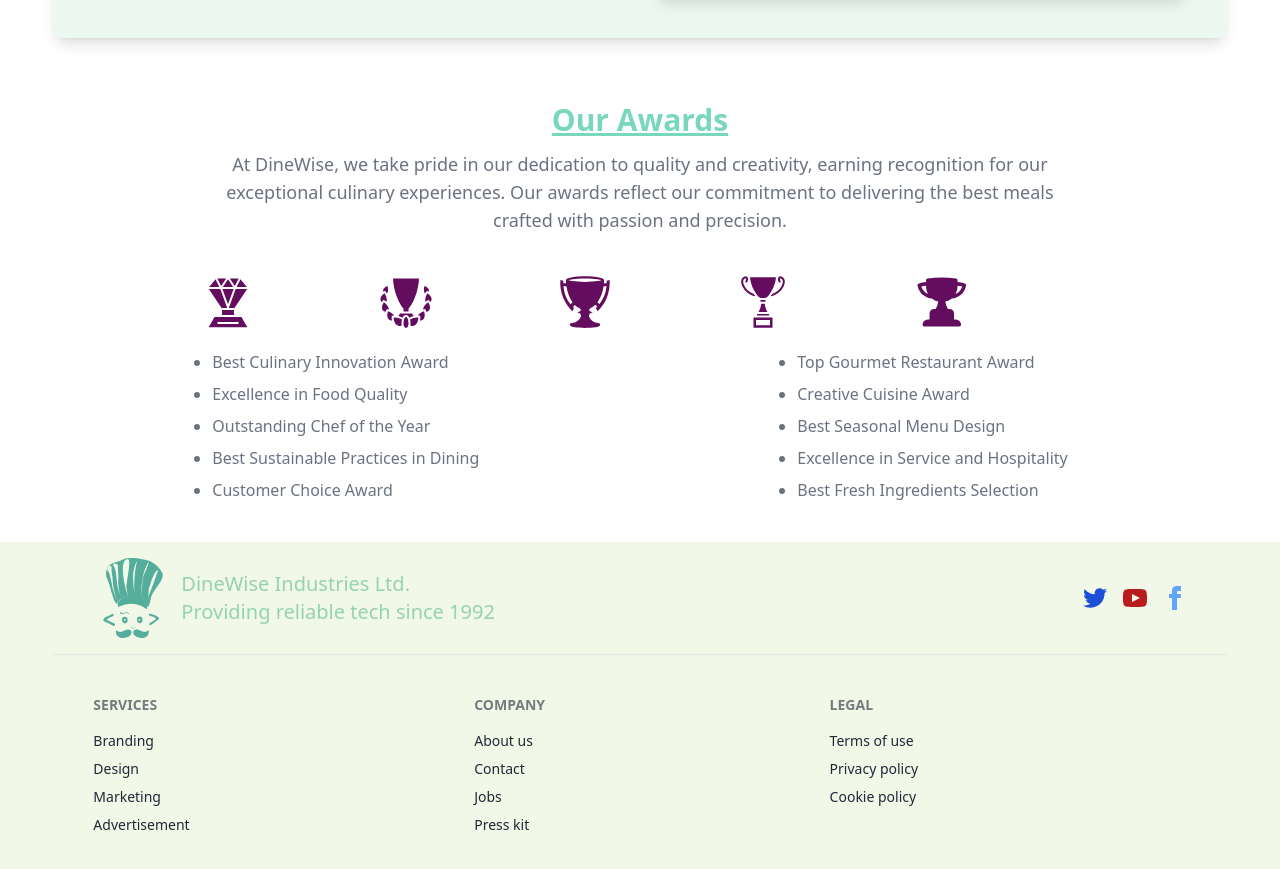
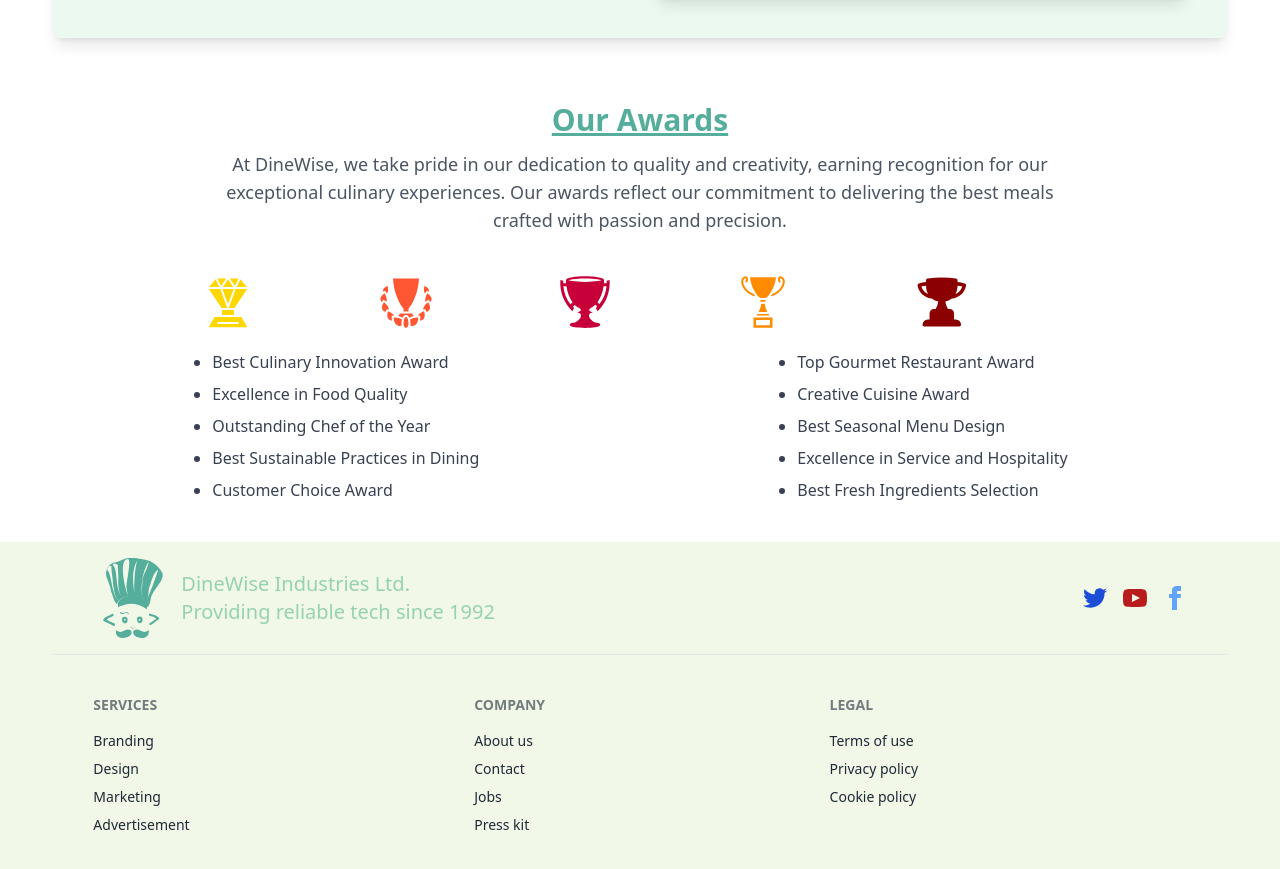
Before and after one commit to Bikram1Biswas2/DineWise_Client_, a React (Vite) app: page / in a window 1280 px wide. Shown: the part 2110-2979 px from the top of the page. Built offline with nearby package versions, Linux system fonts and the light colour scheme; no server answers.

Commit message:
some changes to the Award sections

```diff
--- a/src/Components/MainLayOut/Award.jsx
+++ b/src/Components/MainLayOut/Award.jsx
@@ -1,40 +1,71 @@
 import { GiDiamondTrophy, GiLaurelsTrophy, GiTrophy, GiTrophyCup } from "react-icons/gi";
 import { HiTrophy } from "react-icons/hi2";
-
 
 const Award = () => {
     return (
         <div className="mt-10 w-11/12 mx-auto">
+            {/* Heading Section */}
             <div className="text-center space-y-3 w-3/4 mx-auto mb-10">
-           <h2 className="text-3xl font-bold text-[#79D7BE] underline">Our Awards</h2>
-           <p className="text-lg text-gray-500">At DineWise, we take pride in our dedication to quality and creativity, earning recognition for our exceptional culinary experiences. Our awards reflect our commitment to delivering the best meals crafted with passion and precision.</p>
+                <h2 className="text-3xl font-bold text-[#55AD9B] underline ">
+                    Our Awards
+                </h2>
+                <p className="text-lg text-gray-600">
+                    At DineWise, we take pride in our dedication to quality and creativity, earning recognition for our exceptional culinary experiences. Our awards reflect our commitment to delivering the best meals crafted with passion and precision.
+                </p>
             </div>
+
+            {/* Icons and Awards */}
             <div className="mx-auto mt-5">
+                {/* Trophy Icons */}
                 <div className="grid sm:gap-3 sm:grid-cols-2 md:grid-cols-3 lg:grid-cols-5 w-9/12 mx-auto">
-            <GiDiamondTrophy className="text-[#640D5F] w-14 h-14" />
-            <GiLaurelsTrophy className="text-[#640D5F] w-14 h-14" />
-            <GiTrophy className="text-[#640D5F] w-14 h-14" />
-            <GiTrophyCup className="text-[#640D5F] w-14 h-14" />
-            <HiTrophy className="text-[#640D5F] w-14 h-14" />
+                    <GiDiamondTrophy className="text-[#FFD700] w-14 h-14" />
+                    <GiLaurelsTrophy className="text-[#FF5733] w-14 h-14" />
+                    <GiTrophy className="text-[#C70039] w-14 h-14" />
+                    <GiTrophyCup className="text-[#FF8C00] w-14 h-14" />
+                    <HiTrophy className="text-[#8B0000] w-14 h-14" />
                 </div>
-           <div className="flex flex-col md:flex-row justify-around mt-5 text-gray-500 ">
+
+                {/* Award List */}
+                <div className="flex flex-col md:flex-row justify-around mt-5 text-gray-700">
+                    {/* Left Column */}
                     <ul className="list-disc space-y-2">
-                <li>Best Culinary Innovation Award</li>
-                <li>Excellence in Food Quality</li>
-                <li>Outstanding Chef of the Year</li>
-                <li>Best Sustainable Practices in Dining</li>
-                <li>Customer Choice Award</li>
+                        <li className="hover:text-[#FF5733] transition-colors">
+                            Best Culinary Innovation Award
+                        </li>
+                        <li className="hover:text-[#FFD700] transition-colors">
+                            Excellence in Food Quality
+                        </li>
+                        <li className="hover:text-[#C70039] transition-colors">
+                            Outstanding Chef of the Year
+                        </li>
+                        <li className="hover:text-[#FF8C00] transition-colors">
+                            Best Sustainable Practices in Dining
+                        </li>
+                        <li className="hover:text-[#8B0000] transition-colors">
+                            Customer Choice Award
+                        </li>
                     </ul>
-            <ul  className="list-disc space-y-2">
-            <li>Top Gourmet Restaurant Award</li>
-                <li>Creative Cuisine Award</li>
-                <li>Best Seasonal Menu Design</li>
-                <li>Excellence in Service and Hospitality</li>
-                <li>Best Fresh Ingredients Selection</li>
+
+                    {/* Right Column */}
+                    <ul className="list-disc space-y-2">
+                        <li className="hover:text-[#FF5733] transition-colors">
+                            Top Gourmet Restaurant Award
+                        </li>
+                        <li className="hover:text-[#FFD700] transition-colors">
+                            Creative Cuisine Award
+                        </li>
+                        <li className="hover:text-[#C70039] transition-colors">
+                            Best Seasonal Menu Design
+                        </li>
+                        <li className="hover:text-[#FF8C00] transition-colors">
+                            Excellence in Service and Hospitality
+                        </li>
+                        <li className="hover:text-[#8B0000] transition-colors">
+                            Best Fresh Ingredients Selection
+                        </li>
                     </ul>
                 </div>
             </div>
-
         </div>
     );
 };
```
Lines whose indentation alone changed are shown as unchanged.
